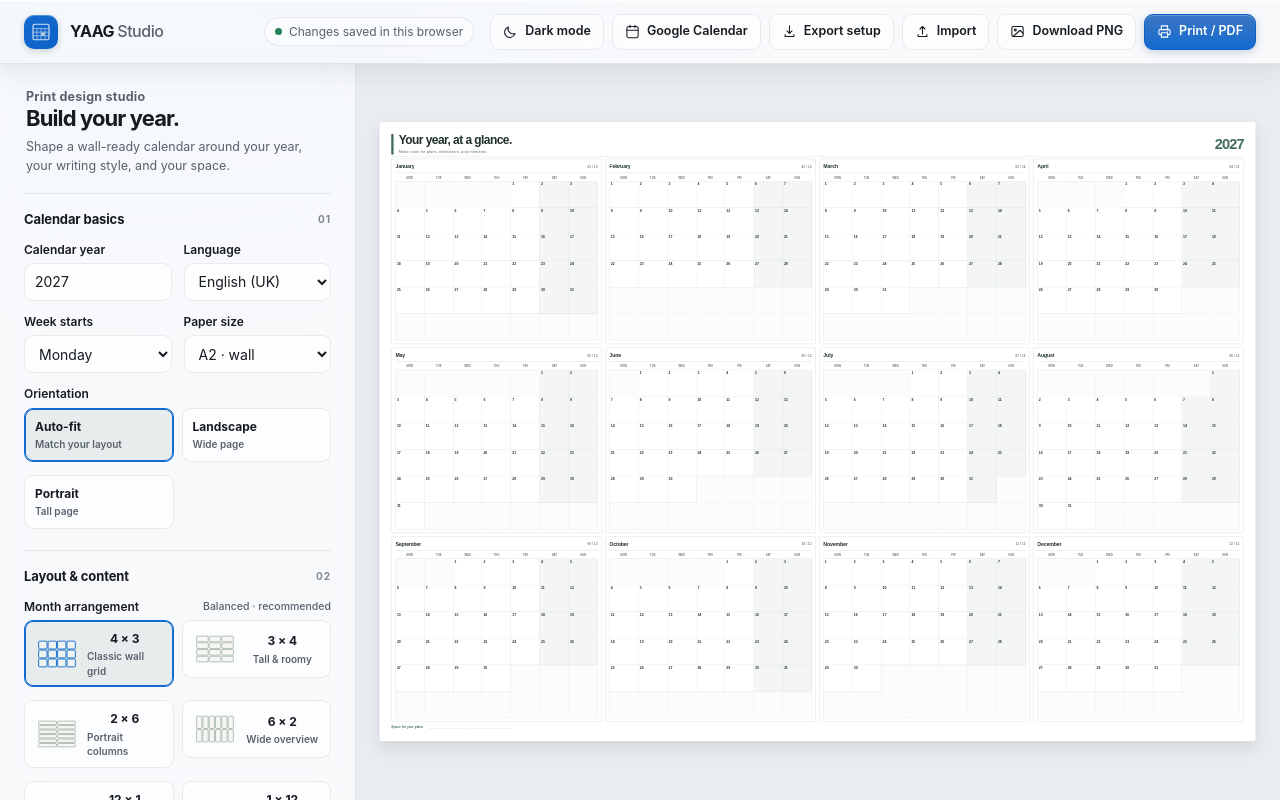
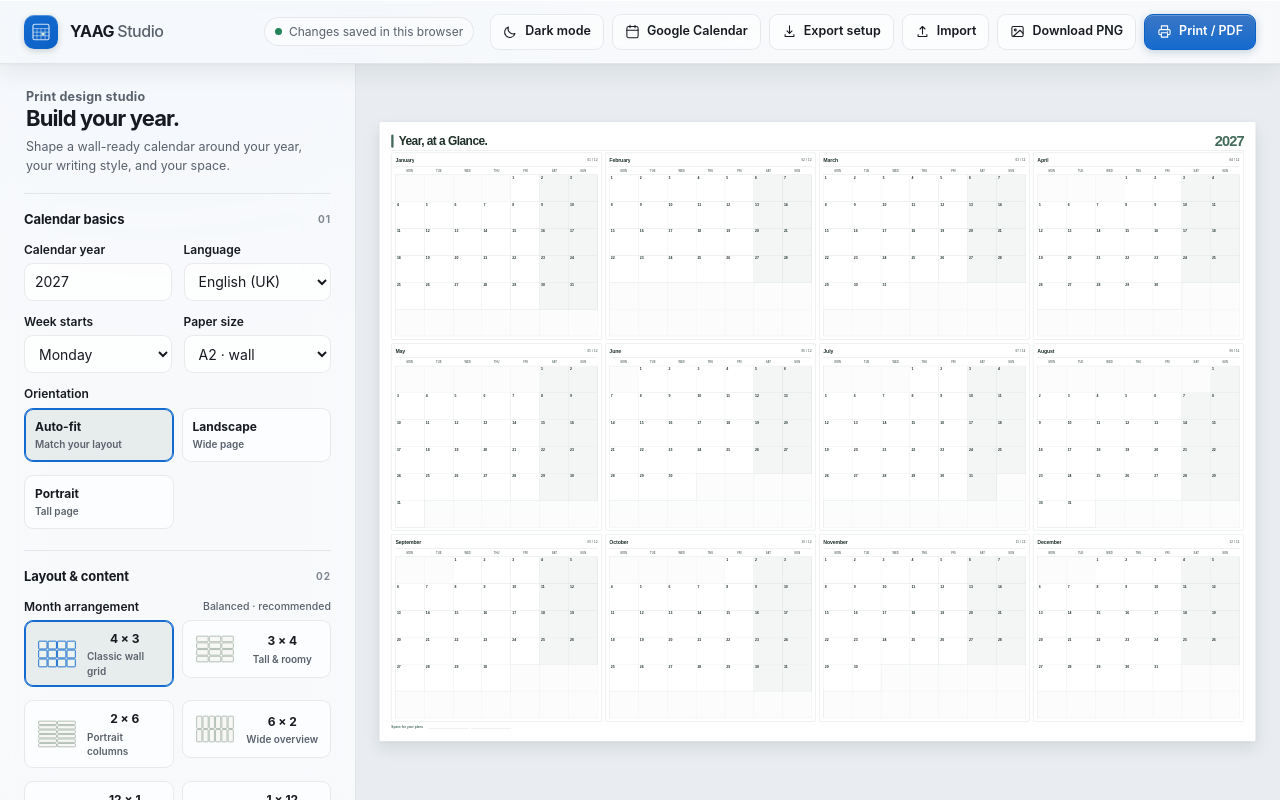
Before and after one commit to KetanDutt/YAAG-Studio, a plain HTML site: page index.html in a window 1280 px wide. Drawn offline with Linux system fonts and the light colour scheme.

Commit message:
docs: update README preview, license, and default calendar title

```diff
--- a/index.html
+++ b/index.html
@@ -920,8 +920,8 @@
           </div>
         </div>
         <div class="field"><label for="kicker">Top kicker <span class="help">optional</span></label><input class="control" id="kicker" type="text" maxlength="45" value="" placeholder="e.g. A year to make room for."></div>
-        <div class="field"><label for="title">Calendar title</label><input class="control" id="title" type="text" maxlength="42" value="Your year, at a glance."></div>
-        <div class="field"><label for="subtitle">Subtitle <span class="help">optional</span></label><input class="control" id="subtitle" type="text" maxlength="100" value="Make room for plans, milestones, and moments."></div>
+        <div class="field"><label for="title">Calendar title</label><input class="control" id="title" type="text" maxlength="42" value="Year, at a Glance."></div>
+        <div class="field"><label for="subtitle">Subtitle <span class="help">optional</span></label><input class="control" id="subtitle" type="text" maxlength="100" value=""></div>
         <div class="field"><label for="footerText">Footer note</label><input class="control" id="footerText" type="text" maxlength="55" value="Space for your plans"></div>
         <div class="toggle-list">
           <label class="toggle"><input id="showYear" type="checkbox" checked> Show year badge</label>
@@ -1101,8 +1101,8 @@
     orientation: 'auto', layout: '4x3', flow: 'row', darkMode: false,
     look: 'classic', typeface: 'sans',
     kicker: '',
-    title: 'Your year, at a glance.',
-    subtitle: 'Make room for plans, milestones, and moments.',
+    title: 'Year, at a Glance.',
+    subtitle: '',
     footerText: 'Space for your plans',
     showYear: true, showMonthNum: true, showWeekNums: false,
     weekendTint: true, notesArea: true, showOutside: false,
```
Also changed, not shown: docs/screenshots/yaag-calendar-2027.png (added), 1 other file.
